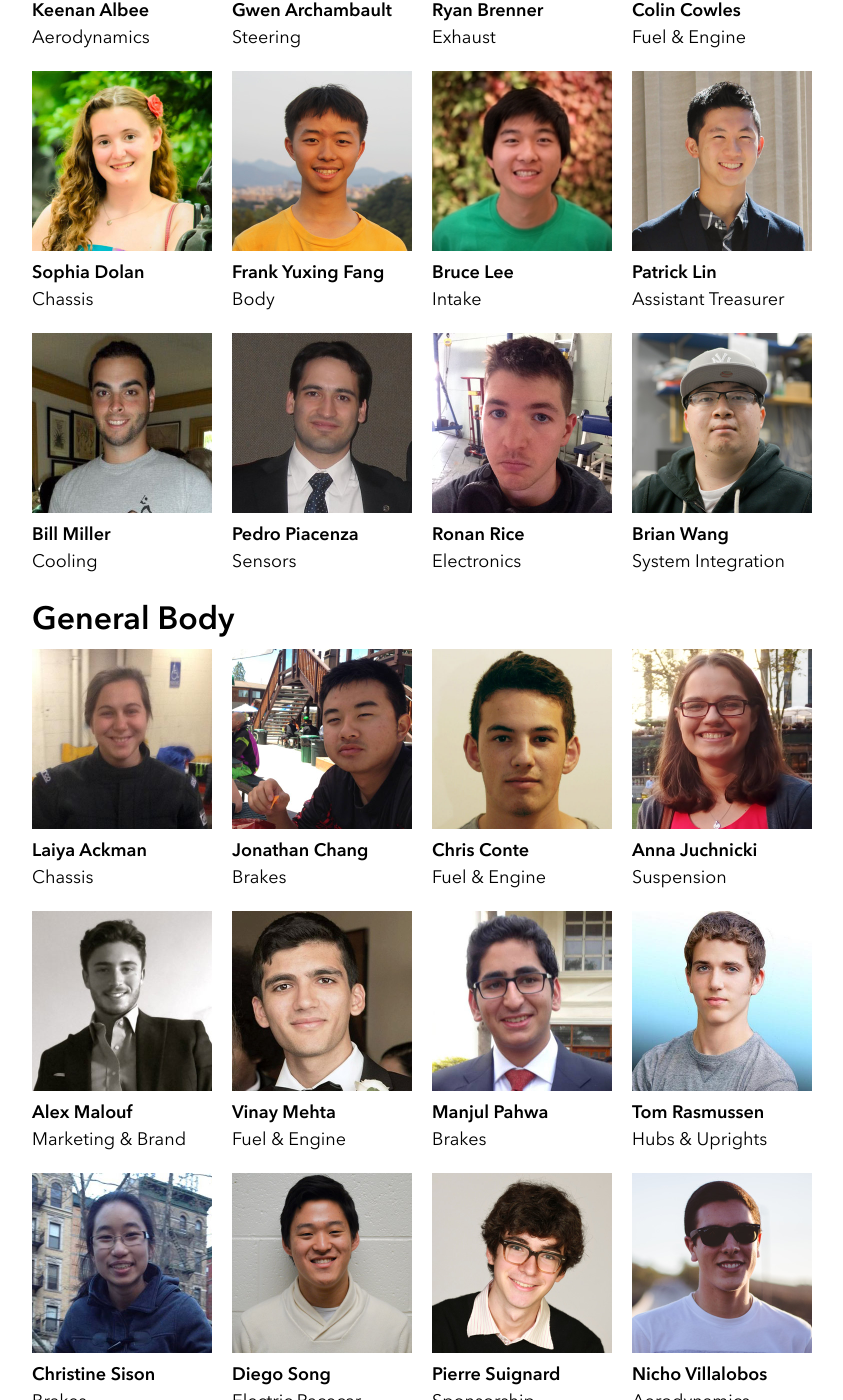
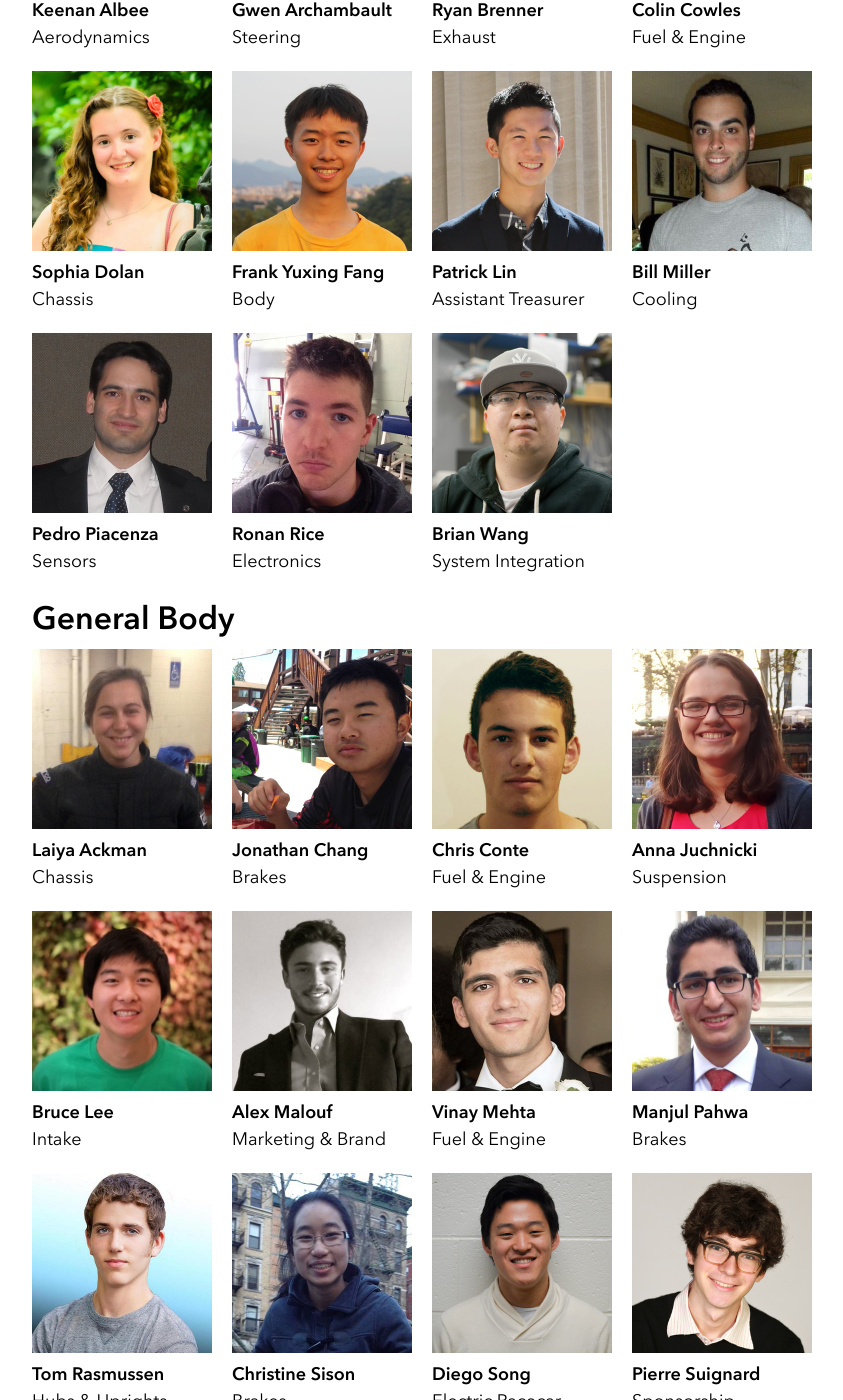
Before and after one commit to columbiafsae/website, a Jekyll site: the page built from team/team.2015.md, in a window 1280 px wide and 1400 px high, scrolled down 735 px. Shown: the whole window, without its empty margins (208-1051 px from the left). Built offline with Jekyll 4.4.1, drawn with Linux system fonts in a browser that asks for light colours.

Commit message:
Bruce is no longer intake sys head.

```diff
--- a/team/team.2015.md
+++ b/team/team.2015.md
@@ -21,7 +21,6 @@ permalink: /team/2015/
 {% include team-member.html name="Colin Cowles" caption="Fuel & Engine" img="2015/colin-cowles.jpg" %}
 {% include team-member.html name="Sophia Dolan" caption="Chassis" img="2016/sophia-dolan-2.jpg" %}
 {% include team-member.html name="Frank Yuxing Fang" caption="Body" img="2016/frank-fang-2.jpg" %}
-{% include team-member.html name="Bruce Lee" caption="Intake" img="2015/bruce-lee.jpg" %}
 {% include team-member.html name="Patrick Lin" caption="Assistant Treasurer" img="2018/patrick-lin.jpg" %}
 {% include team-member.html name="Bill Miller" caption="Cooling" img="2015/bill-miller.jpg" %}
 {% include team-member.html name="Pedro Piacenza" caption="Sensors" img="2015/pedro-piacenza.jpg" %}
@@ -36,6 +35,7 @@ permalink: /team/2015/
 {% include team-member.html name="Jonathan Chang" caption="Brakes" img="2018/jonathan-chang.jpg" %}
 {% include team-member.html name="Chris Conte" caption="Fuel & Engine" img="2018/chris-conte.jpg" %}
 {% include team-member.html name="Anna Juchnicki" caption="Suspension" img="2017/anna-juchnicki.jpg" %}
+{% include team-member.html name="Bruce Lee" caption="Intake" img="2015/bruce-lee.jpg" %}
 {% include team-member.html name="Alex Malouf" caption="Marketing & Brand" img="2018/alex-malouf.jpg" %}
 {% include team-member.html name="Vinay Mehta" caption="Fuel & Engine" img="2018/vinay-mehta.jpg" %}
 {% include team-member.html name="Manjul Pahwa" caption="Brakes" img="2018/manjul-pahwa.jpg" %}
```
